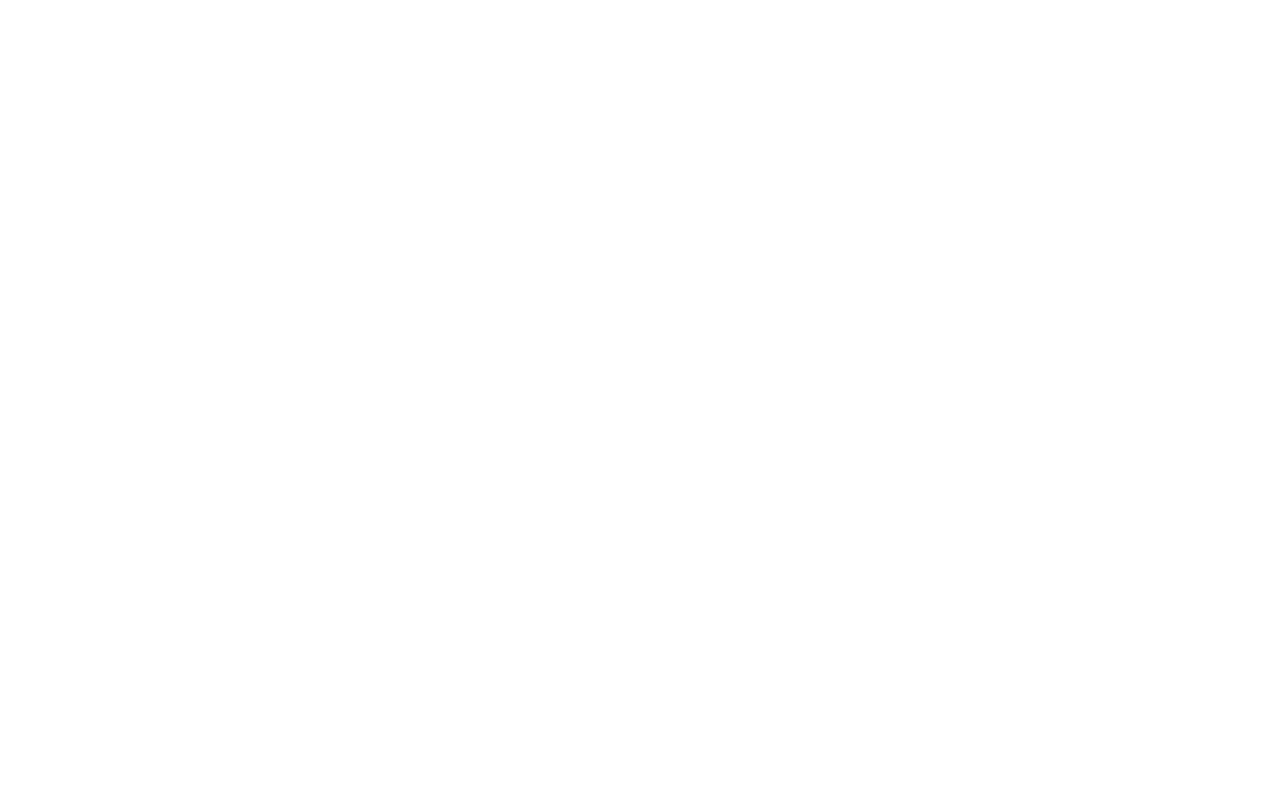
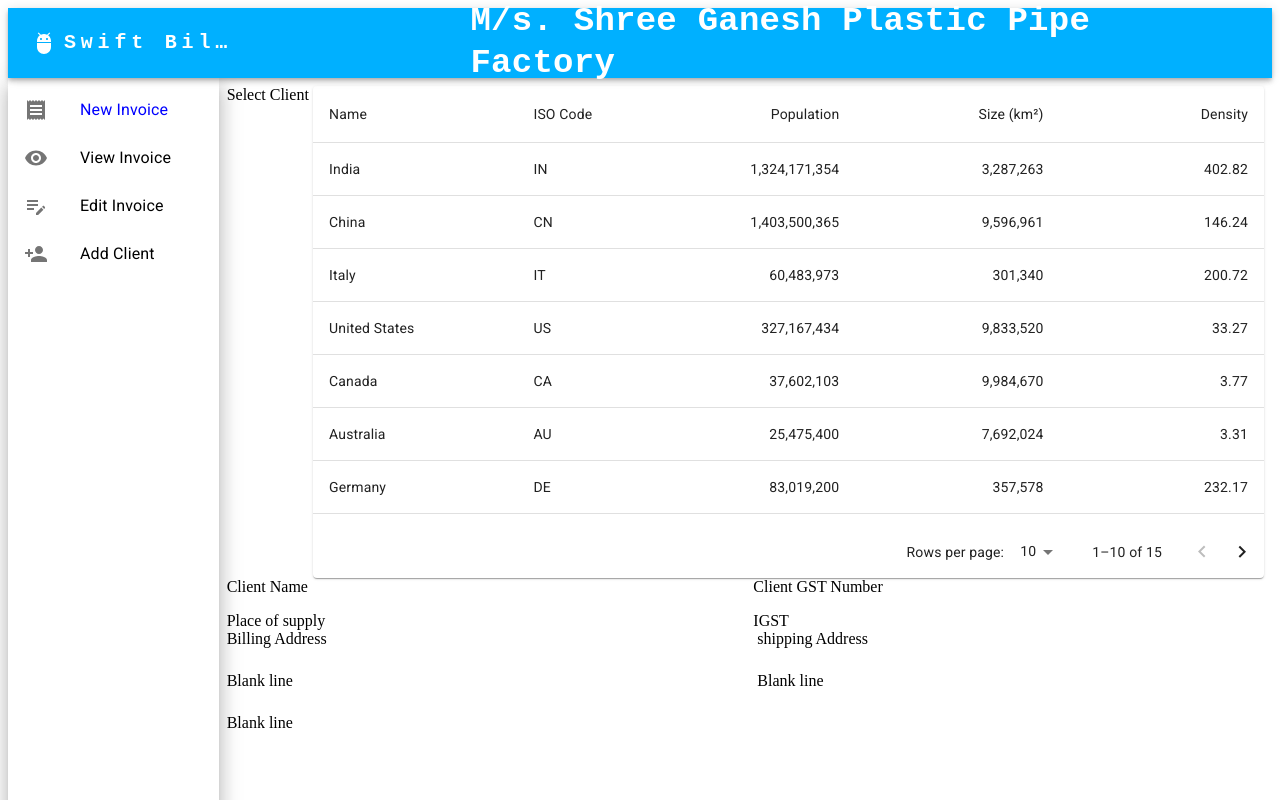
Before and after one commit to vanshika0227/SwiftBill, a React (Create React App) app in the folder swift-bill-app/: page /edit in a window 1280 px wide. Before the commit this address had no page. Shown: the top 800 px of the page. Built offline with nearby package versions, Linux system fonts and the light colour scheme.

Commit message:
adding intial form layout

```diff
--- a/swift-bill-app/src/App.js
+++ b/swift-bill-app/src/App.js
@@ -13,9 +13,9 @@ const App = () => {
     <Routes>
       <Route path="/" element={<Home />}>
         <Route index element={<New />} />
-        <Route path="/" element={<New />} />
-        <Route path="/" element={<Edit />} />
-        <Route path="/" element={<View />} />
+        <Route path="/new" element={<New />} />
+        <Route path="/edit" element={<Edit />} />
+        <Route path="/view" element={<View />} />
       </Route>
     </Routes>
 
--- a/swift-bill-app/src/header/Header.jsx
+++ b/swift-bill-app/src/header/Header.jsx
@@ -5,33 +5,17 @@ import { styled } from "@mui/material/styles"
 import ErrorBoundary from "../errorBoundary/ErrorBoundary"
 
 export default function Header() {
-  /* Components */
-  const Account = () => {
-    return (
-      <IconButton size="large" edge="end" color="inherit"><AccountCircle /></IconButton>
-    )
-  }
-  /* Disabled for now, comming soon */
-  /* eslint-disable-next-line no-unused-vars */
-  const Notifications = () => {
-    return (
-      <IconButton size="large" color="inherit">
-        <Badge badgeContent={17} color="error"><NotificationsIcon /></Badge>
-      </IconButton>
-    )
-  }
 
   /* Render */
   return (
-    <AppBar position="sticky" sx={{ bgcolor: "#2E2E2E", maxHeight: "70px" }}>
+    <AppBar position="sticky" sx={{ bgcolor: "#00b0ff", maxHeight: "70px" }}>
       <Toolbar sx={{ margin: "0" }}>
         <AdbIcon sx={{ mr: 1 }} />
         <StyledTitle variant="h6" noWrap component="a" href="/" sx={{ letterSpacing: ".3rem" }}>Swift Bill</StyledTitle>
-        <Box sx={{ flexGrow: 1 }} />
+        <StyledTitle variant="h4" sx={{ paddingLeft: "15rem" }}>M/s. Shree Ganesh Plastic Pipe Factory</StyledTitle>
+
         <ErrorBoundary color="orange">
         </ErrorBoundary>
-        {/* <Notifications /> */}
-        <Account />
       </Toolbar>
     </AppBar>
   )
--- a/swift-bill-app/src/invoice/edit-invoice.js
+++ b/swift-bill-app/src/invoice/edit-invoice.js
@@ -1,15 +1,178 @@
 import React from "react"
 import "./edit-invoice.css"
+import { Grid, Container, Box } from "@mui/material"
+import { Button, Menu, MenuItem } from '@mui/material';
+import Divider from '@mui/material/Divider';
+import Paper from '@mui/material/Paper';
+import Table from '@mui/material/Table';
+import TableBody from '@mui/material/TableBody';
+import TableCell from '@mui/material/TableCell';
+import TableContainer from '@mui/material/TableContainer';
+import TableHead from '@mui/material/TableHead';
+import TablePagination from '@mui/material/TablePagination';
+import TableRow from '@mui/material/TableRow';
+
+const columns = [
+  { id: 'name', label: 'Name', minWidth: 170 },
+  { id: 'code', label: 'ISO\u00a0Code', minWidth: 100 },
+  {
+    id: 'population',
+    label: 'Population',
+    minWidth: 170,
+    align: 'right',
+    format: (value) => value.toLocaleString('en-US'),
+  },
+  {
+    id: 'size',
+    label: 'Size\u00a0(km\u00b2)',
+    minWidth: 170,
+    align: 'right',
+    format: (value) => value.toLocaleString('en-US'),
+  },
+  {
+    id: 'density',
+    label: 'Density',
+    minWidth: 170,
+    align: 'right',
+    format: (value) => value.toFixed(2),
+  },
+];
+
+function createData(name, code, population, size) {
+  const density = population / size;
+  return { name, code, population, size, density };
+}
+
+const rows = [
+  createData('India', 'IN', 1324171354, 3287263),
+  createData('China', 'CN', 1403500365, 9596961),
+  createData('Italy', 'IT', 60483973, 301340),
+  createData('United States', 'US', 327167434, 9833520),
+  createData('Canada', 'CA', 37602103, 9984670),
+  createData('Australia', 'AU', 25475400, 7692024),
+  createData('Germany', 'DE', 83019200, 357578),
+  createData('Ireland', 'IE', 4857000, 70273),
+  createData('Mexico', 'MX', 126577691, 1972550),
+  createData('Japan', 'JP', 126317000, 377973),
+  createData('France', 'FR', 67022000, 640679),
+  createData('United Kingdom', 'GB', 67545757, 242495),
+  createData('Russia', 'RU', 146793744, 17098246),
+  createData('Nigeria', 'NG', 200962417, 923768),
+  createData('Brazil', 'BR', 210147125, 8515767),
+];
+
+function MyComponent() {
+  const [page, setPage] = React.useState(0);
+  const [rowsPerPage, setRowsPerPage] = React.useState(10);
+
+  const handleChangePage = (event, newPage) => {
+    setPage(newPage);
+  };
+
+  const handleChangeRowsPerPage = (event) => {
+    setRowsPerPage(+event.target.value);
+    setPage(0);
+  };
+
+  return (
+    <Paper sx={{ width: '100%', overflow: 'hidden' }}>
+      <TableContainer sx={{ maxHeight: 440 }}>
+        <Table stickyHeader aria-label="sticky table">
+          <TableHead>
+            <TableRow>
+              {columns.map((column) => (
+                <TableCell
+                  key={column.id}
+                  align={column.align}
+                  style={{ minWidth: column.minWidth }}
+                >
+                  {column.label}
+                </TableCell>
+              ))}
+            </TableRow>
+          </TableHead>
+          <TableBody>
+            {rows
+              .slice(page * rowsPerPage, page * rowsPerPage + rowsPerPage)
+              .map((row) => {
+                return (
+                  <TableRow hover role="checkbox" tabIndex={-1} key={row.code}>
+                    {columns.map((column) => {
+                      const value = row[column.id];
+                      return (
+                        <TableCell key={column.id} align={column.align}>
+                          {column.format && typeof value === 'number'
+                            ? column.format(value)
+                            : value}
+                        </TableCell>
+                      );
+                    })}
+                  </TableRow>
+                );
+              })}
+          </TableBody>
+        </Table>
+      </TableContainer>
+      <TablePagination
+        rowsPerPageOptions={[10, 25, 100]}
+        component="div"
+        count={rows.length}
+        rowsPerPage={rowsPerPage}
+        page={page}
+        onPageChange={handleChangePage}
+        onRowsPerPageChange={handleChangeRowsPerPage}
+      />
+    </Paper>
+  );
+}
+
 
 const Edit = () => {
     return(
-        <div className="comingsoon-img-wrapper">
-            <img
-            src={require("./assets/images/comingSoon.png")}
-            alt="comming soon"
-            className="comingsoon-img"
-            />
-        </div>
+            <Grid container sx={{ padding: "0.5rem" }}>
+                <Grid container>
+                    <Grid item xs={1} md={1}>
+                        <div>Select Client</div>
+                    </Grid>
+                    <Grid item xs={11} md={11}>
+                        <MyComponent></MyComponent>
+                    </Grid>
+                </Grid>
+                <Divider/>
+                <Grid container spacing={2}>
+                    <Grid item xs={6} md={6}>
+                        <div>Client Name</div>
+                    </Grid>
+                    <Grid item xs={6} md={6}>
+                        <div>Client GST Number</div>
+                    </Grid>
+                    <Grid item xs={6} md={6}>
+                        <div>Place of supply</div>
+                    </Grid>
+                    <Grid item xs={6} md={6}>
+                        <div>IGST</div>
+                    </Grid>
+                </Grid>
+                <Divider/>
+                <Grid container spacing={3}>
+                    <Grid item xs={6} md={6}>
+                        <div>Billing Address</div>
+                    </Grid>
+                    <Grid item xs={6} md={6}>
+                        <div>shipping Address</div>
+                    </Grid>
+                    <Grid item xs={6} md={6}>
+                        <div>Blank line</div>
+                    </Grid>
+                    <Grid item xs={6} md={6}>
+                        <div>Blank line</div>
+                    </Grid>
+                    <Grid item xs={6} md={6}>
+                        <div>Blank line</div>
+                    </Grid>
+                </Grid>
+                <Divider/>
+            </Grid>
     )
 };
 
--- a/swift-bill-app/src/side-nav-bar/side-nac-bar.js
+++ b/swift-bill-app/src/side-nav-bar/side-nac-bar.js
@@ -3,50 +3,14 @@ import List from "@mui/material/List"
 import ListItemButton from "@mui/material/ListItemButton"
 import ListItemIcon from "@mui/material/ListItemIcon"
 import ListItemText from "@mui/material/ListItemText"
-import Collapse from "@mui/material/Collapse"
-import ExpandLess from "@mui/icons-material/ExpandLess"
-import ExpandMore from "@mui/icons-material/ExpandMore"
+import VisibilityIcon from '@mui/icons-material/Visibility';
+import PersonAddIcon from '@mui/icons-material/PersonAdd';
+import EditNoteIcon from '@mui/icons-material/EditNote';
+import ReceiptIcon from '@mui/icons-material/Receipt';
 import { Link } from "react-router-dom"
-import { useSelector } from "react-redux"
 import "./side-nav-bar.css"
-import {
-  Analytics,
-  Dashboard,
-  SupervisorAccount,
-  Computer,
-  DesignServices,
-  AccountTree,
-  Addchart,
-  Add,
-} from "@mui/icons-material"
 import "@fontsource/roboto"
 
-/**
- * Component to create DropDown
- * @param {*} props
- * @returns
- * @private
- */
-const DropwDown = (props) => {
-  const [open, setOpen] = useState(props.isOpen)
-
-  const dropdownHandler = (state) => {
-    setOpen(!state)
-  }
-
-  return (
-    <>
-      <ListItemButton onClick={() => dropdownHandler(open)}>
-        <ListItemIcon>{props.icon}</ListItemIcon>
-        <ListItemText primary={props.menu} />
-        {open ? <ExpandLess /> : <ExpandMore />}
-      </ListItemButton>
-      <Collapse in={open} timeout="auto" unmountOnExit>
-        {props.children}
-      </Collapse>
-    </>
-  )
-}
 
 /**
  * Component for Side navigation bar
@@ -110,32 +74,30 @@ const SideNavbar = () => {
       {/* Go to Dashboard page */}
       <MenuItem itemName={"New Invoice"} path="/">
         <ListItemIcon>
-          <Dashboard color="action" />
+          <ReceiptIcon color="action" />
         </ListItemIcon>
         <ListItemText primary="New Invoice" />
+      </MenuItem>
+      {/* Go to Machine management page*/}
+      <MenuItem itemName={"View Invoice"} path="/">
+        <ListItemIcon>
+          <VisibilityIcon color="action" />
+        </ListItemIcon>
+        <ListItemText primary="View Invoice" />
+      </MenuItem>
+      {/* Go to PR History management page*/}
+      <MenuItem itemName={"Edit Invoice"} path="/edit">
+        <ListItemIcon>
+          <EditNoteIcon  color="action" />
+        </ListItemIcon>
+        <ListItemText primary="Edit Invoice" />
       </MenuItem>
       {/* Go to Build Sheriff management page*/}
       <MenuItem itemName={"Add Client"} path="/">
         <ListItemIcon>
-          <SupervisorAccount color="action" />
+          <PersonAddIcon color="action" />
         </ListItemIcon>
         <ListItemText primary="Add Client" />
-      </MenuItem>
-
-      {/* Go to Machine management page*/}
-      <MenuItem itemName={"View Invoice"} path="/">
-        <ListItemIcon>
-          <Computer color="action" />
-        </ListItemIcon>
-        <ListItemText primary="View Invoice" />
-      </MenuItem>
-
-      {/* Go to PR History management page*/}
-      <MenuItem itemName={"Edit Invoice"} path="/">
-        <ListItemIcon>
-          <AccountTree color="action" />
-        </ListItemIcon>
-        <ListItemText primary="Edit Invoice" />
       </MenuItem>
     </List>
   )
```
